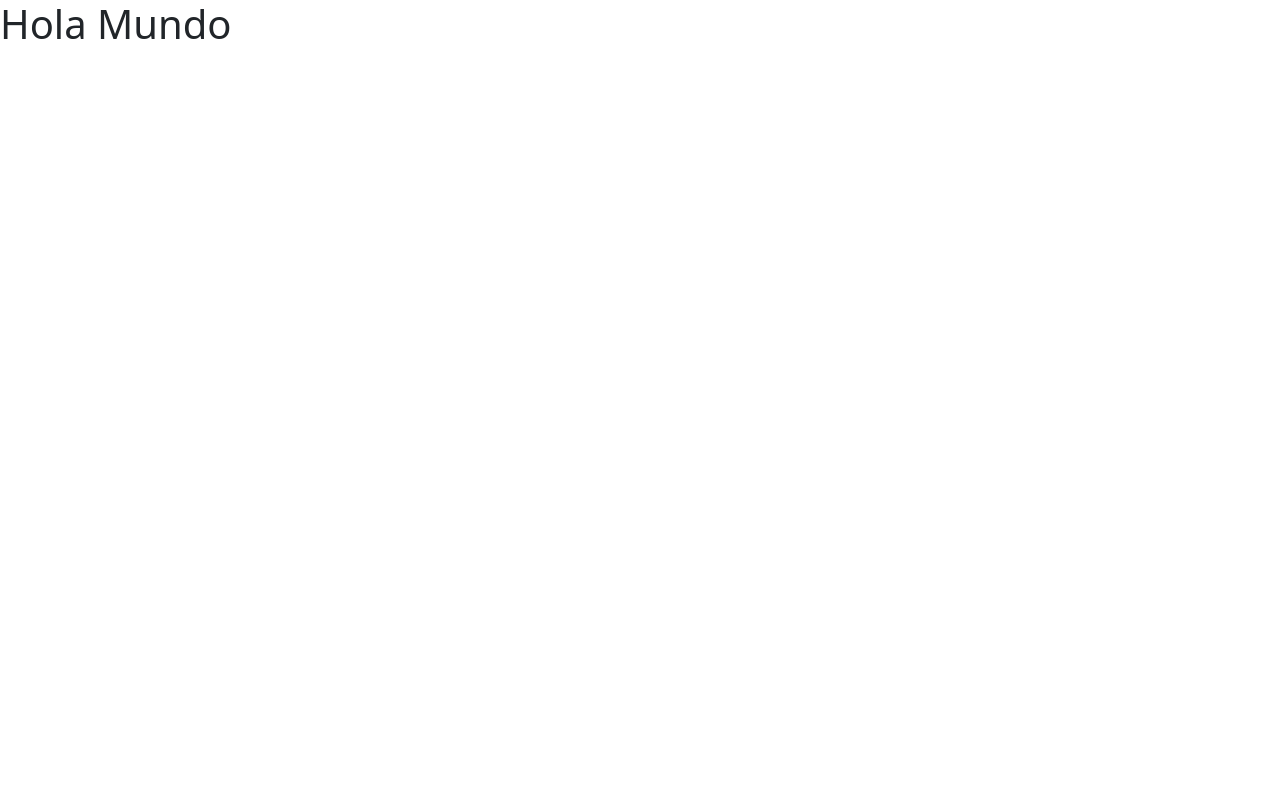
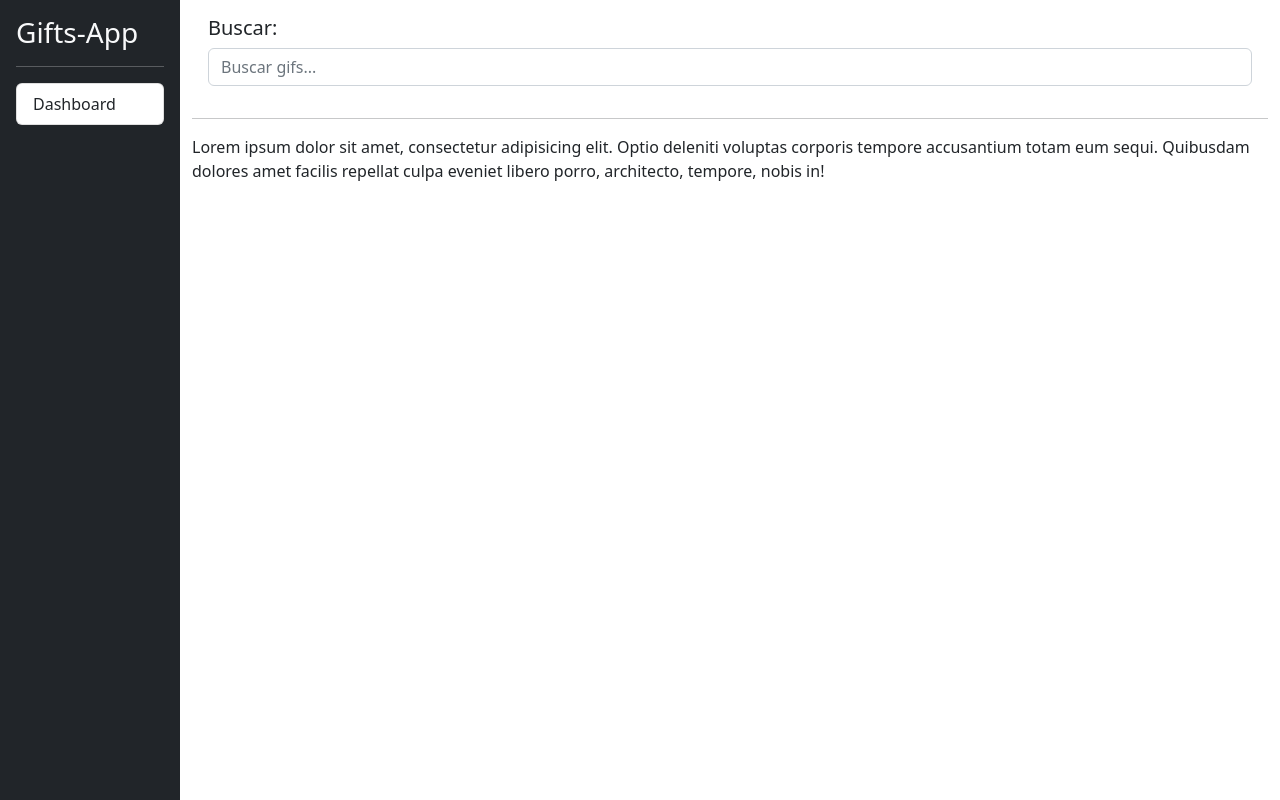
Before and after one commit to oscarandresdav/gifsApp, an Angular app: page / in a window 1280 px wide. Built offline with nearby package versions, Linux system fonts and the light colour scheme.

Commit message:
Diseño inicial de nuestra aplicación de Gifs

```diff
--- a/src/app/app.component.html
+++ b/src/app/app.component.html
@@ -1 +1,27 @@
-<h1>Hola Mundo</h1>
+<div class="d-flex">
+  <!-- Sidebar -->
+  <div class="bg-dark border-right p-3" id="sidebar">
+    <h3 class="text-light">Gifts-App</h3>
+    <hr class="text-white" />
+    <div class="list-group list-reset">
+      <a href="" class="list-group-item list-group-item-action">Dashboard</a>
+    </div>
+  </div>
+  <!-- Fin de Sidebar -->
+
+  <div class="container">
+    <div class="row p-3">
+      <div class="col">
+        <h5>Buscar:</h5>
+        <input type="text" class="form-control" placeholder="Buscar gifs...">
+      </div>
+    </div>
+    <hr>
+
+    <div class="row">
+      <div class="col">
+        <p>Lorem ipsum dolor sit amet, consectetur adipisicing elit. Optio deleniti voluptas corporis tempore accusantium totam eum sequi. Quibusdam dolores amet facilis repellat culpa eveniet libero porro, architecto, tempore, nobis in!</p>
+      </div>
+    </div>
+  </div>
+</div>
--- a/src/styles.css
+++ b/src/styles.css
@@ -1 +1,9 @@
-/* You can add global styles to this file, and also import other style files */
+html, body {
+  height: 100%;
+}
+
+#sidebar {
+  height: 100%;
+  min-height: 100vh;
+  min-width: 180px;
+}
```
